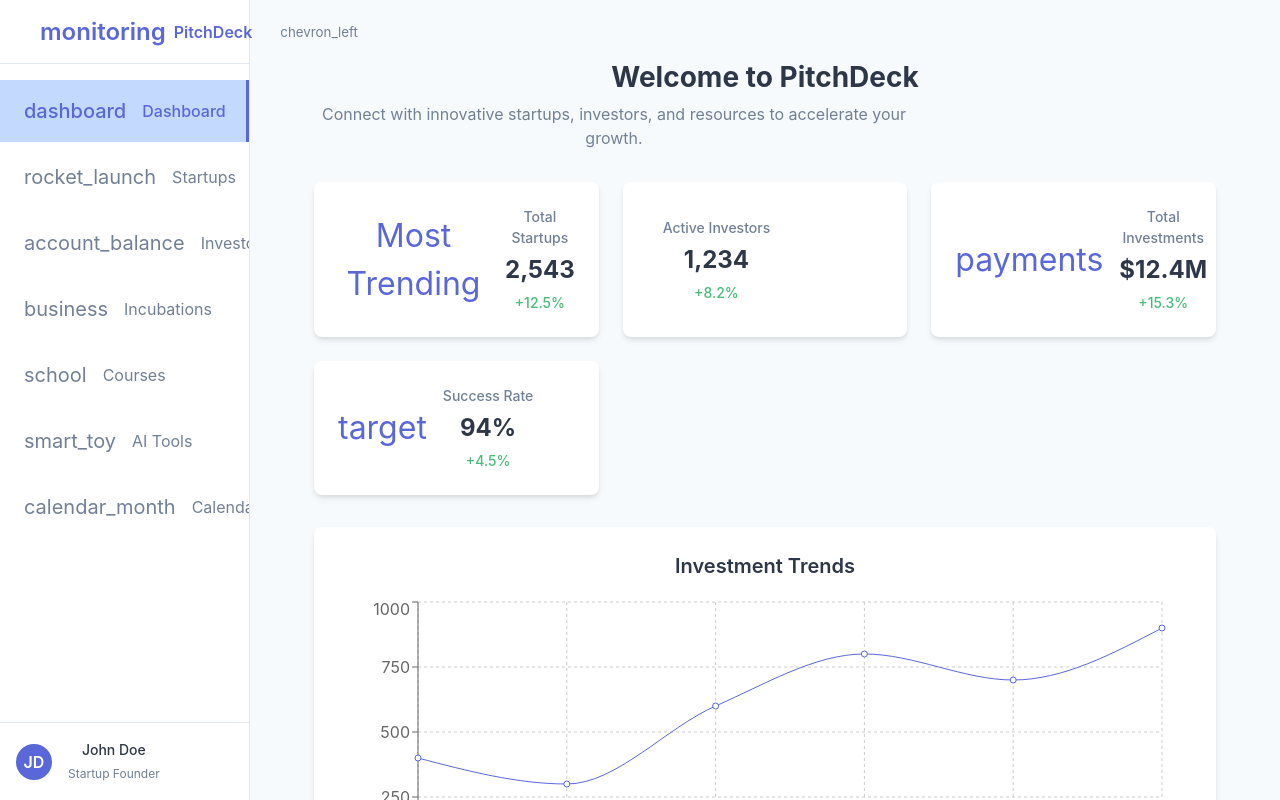
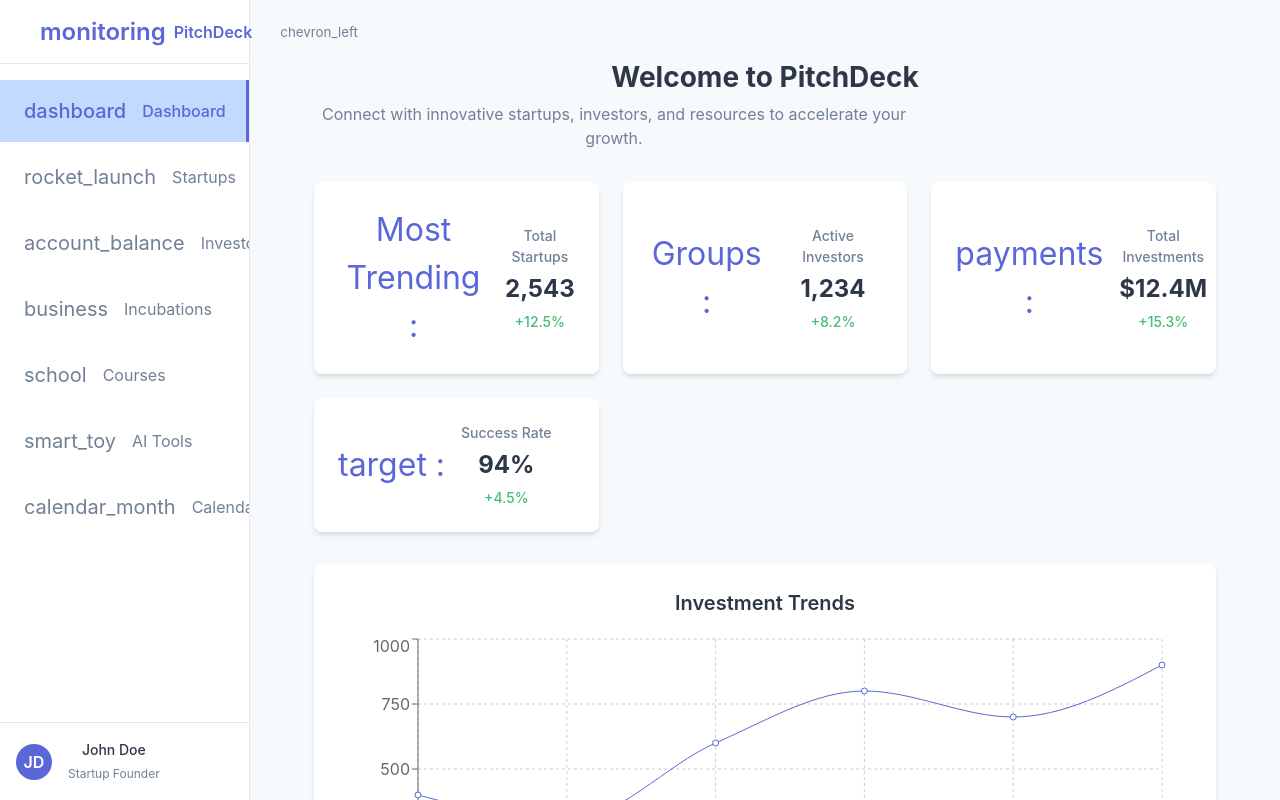
Before and after one commit to SandeshBansode/nothing-here, a React (Vite) app: page /dashboard in a window 1280 px wide. Shown: the top 800 px of the page. Built offline with nearby package versions, Linux system fonts and the light colour scheme.

Commit message:
Update Dashboard.jsx

```diff
--- a/src/pages/Dashboard.jsx
+++ b/src/pages/Dashboard.jsx
@@ -32,25 +32,25 @@ function Dashboard() {
             title="Total Startups"
             value="2,543"
             percentage={12.5}
-            icon="Most Trending"
+            icon="Most Trending : "
           />
           <MetricsCard
             title="Active Investors"
             value="1,234"
             percentage={8.2}
-
+            icon = "Groups : "
           />
           <MetricsCard
             title="Total Investments"
             value="$12.4M"
             percentage={15.3}
-            icon="payments"
+            icon="payments : "
           />
           <MetricsCard
             title="Success Rate"
             value="94%"
             percentage={4.5}
-            icon="target"
+            icon="target : "
           />
         </div>
 
```
